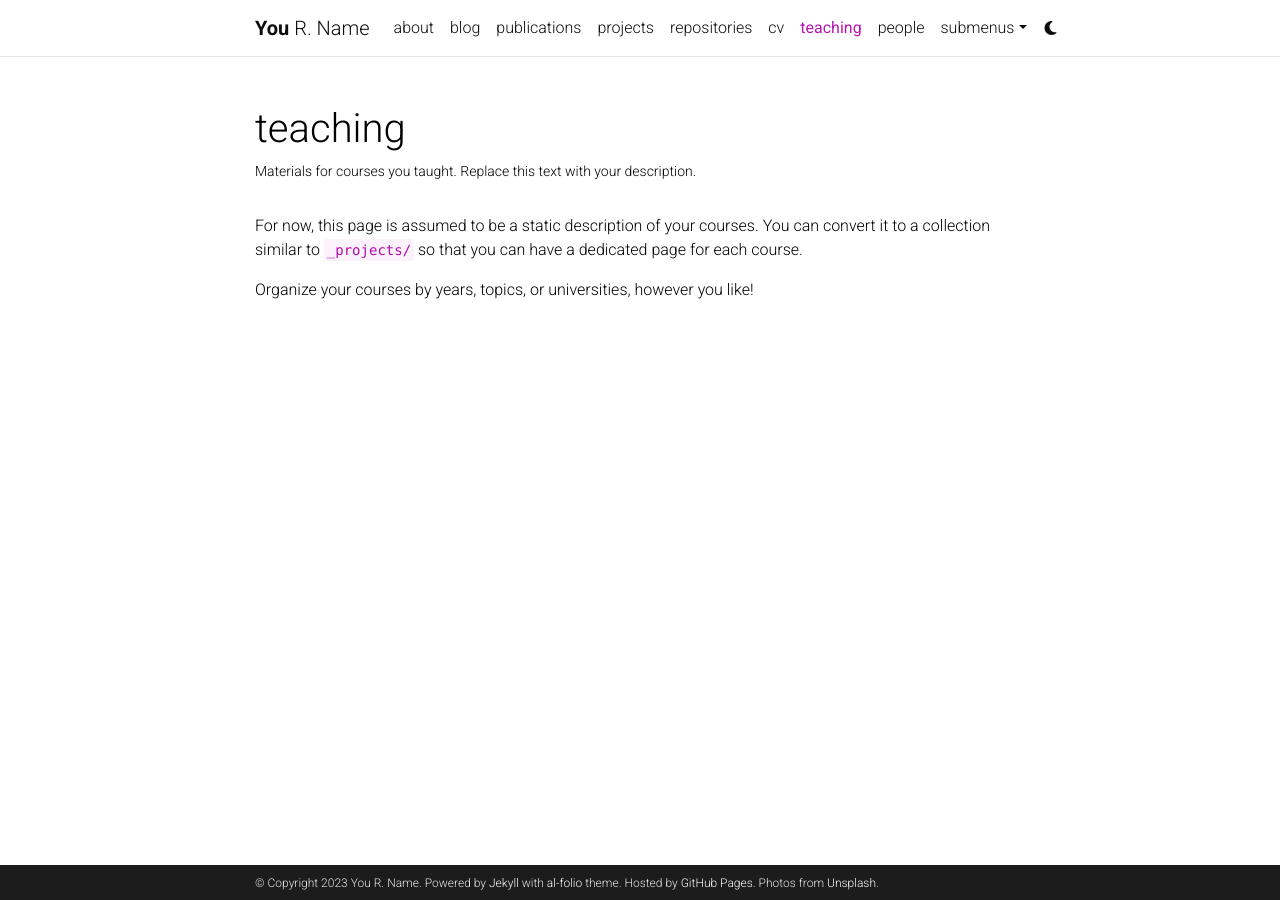
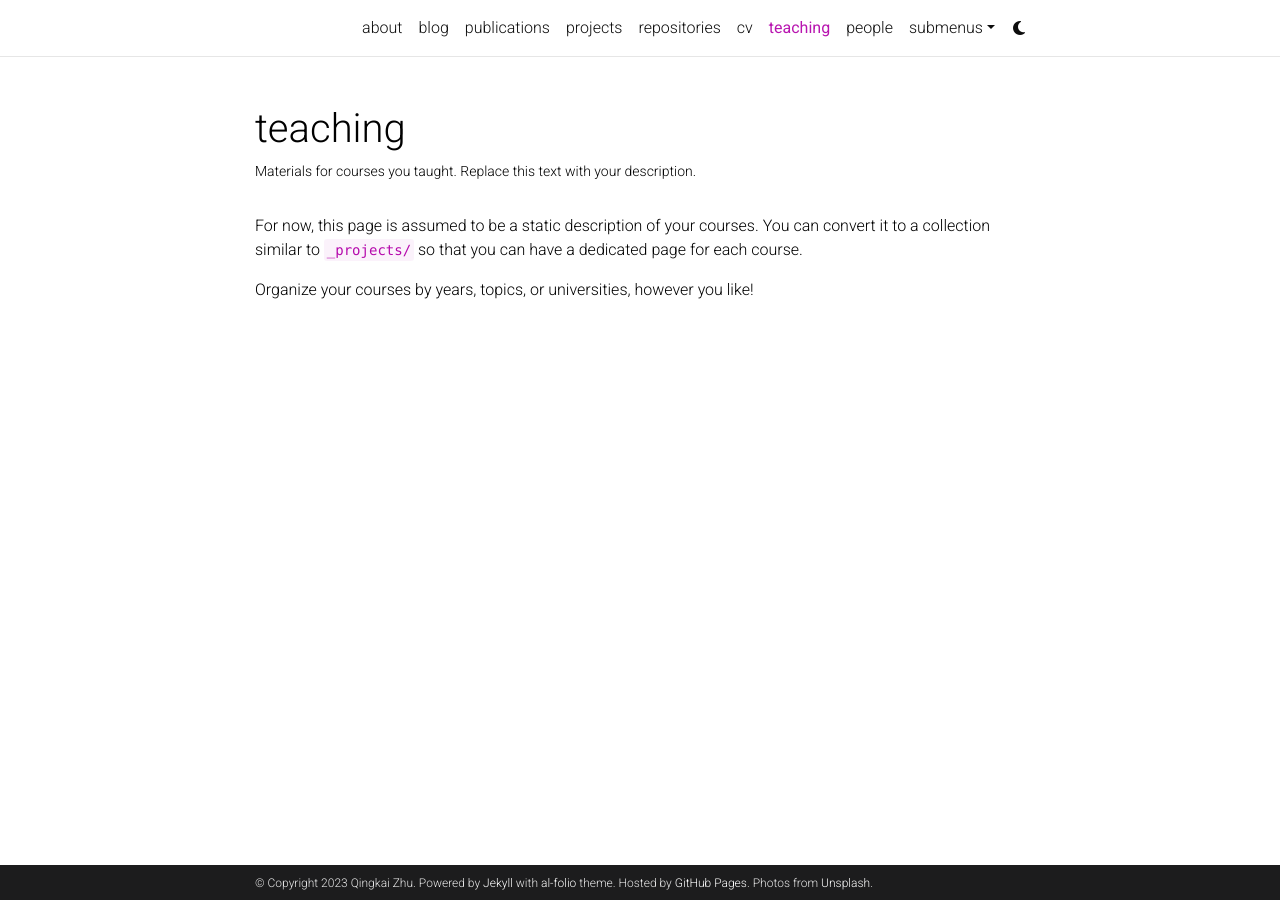
Before and after one commit to QingkaiZhu/QingkaiZhu, a Jekyll site: the page built from _pages/teaching.md, in a window 1280 px wide. Built offline with Jekyll 4.4.1, drawn with Linux system fonts in a browser that asks for light colours; comment, search, counter and statistics services are not loaded; a style sheet for code colours, icons or effects is not loaded.

Commit message:
gh-pages initialization

```diff
--- a/_config.yml
+++ b/_config.yml
@@ -2,10 +2,10 @@
 # Site settings
 # -----------------------------------------------------------------------------
 
-title: blank # the website title (if blank, full name will be used instead)
-first_name: You
-middle_name: R.
-last_name: Name
+title: # the website title (if blank, full name will be used instead)
+first_name: Qingkai
+middle_name:
+last_name: Zhu
 email: you@example.com
 description: > # the ">" symbol means to ignore newlines until "footer_text:"
   A simple, whitespace theme for academics. Based on [*folio](https://github.com/bogoli/-folio) design.
@@ -18,8 +18,8 @@
 lang: en # the language of your site (for example: en, fr, cn, ru, etc.)
 icon: ⚛️  # the emoji used as the favicon (alternatively, provide image name in /assets/img/)
 
-url: https://alshedivat.github.io # the base hostname & protocol for your site
-baseurl: /al-folio # the subpath of your site, e.g. /blog/
+url: https://QingkaiZhu.github.io # the base hostname & protocol for your site
+baseurl: #/al-folio # the subpath of your site, e.g. /blog/
 last_updated: false # set to true if you want to display last updated in the footer
 impressum_path:  # set to path to include impressum link in the footer, use the same path as permalink in a page, helps to conform with EU GDPR
 
```
